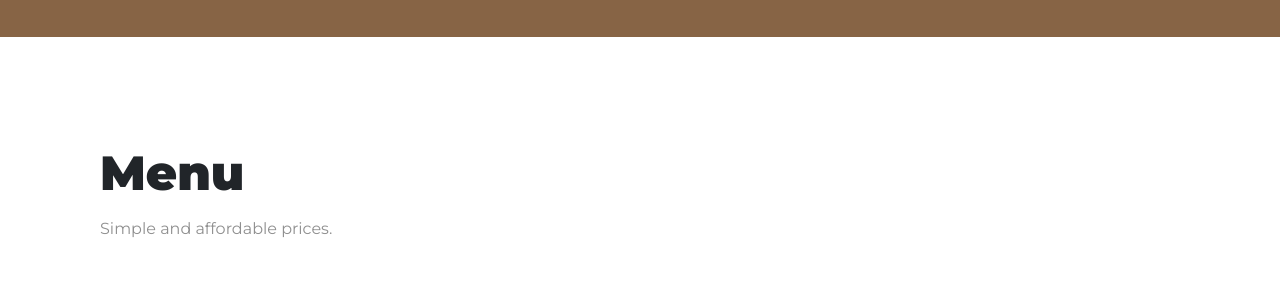
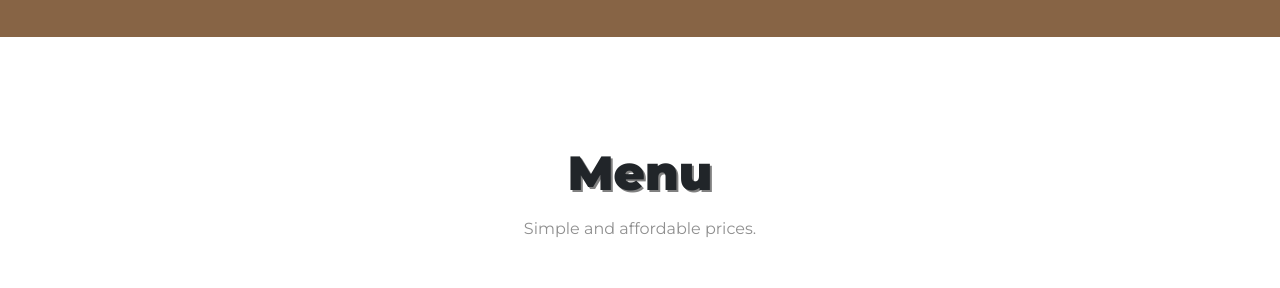
Before and after one commit to yash19sinha/coffee-bean, a plain HTML site: page index.html in a window 1280 px wide. Shown: the part 1840-2128 px from the top of the page. Drawn offline with nearby package versions, Linux system fonts and the light colour scheme; a script that the page names is missing.

Commit message:
second commit

```diff
--- a/css/styles.css
+++ b/css/styles.css
@@ -127,6 +127,13 @@ p{
 #pricing{
     padding: 100px;
 }
+ #pricing h2{
+    text-align: center;
+    text-shadow: 2px 2px grey;
+ }
+ #pricing p{
+    text-align: center;
+ }
 .pricing-column{
     padding: 3% 2%;
 }
```
